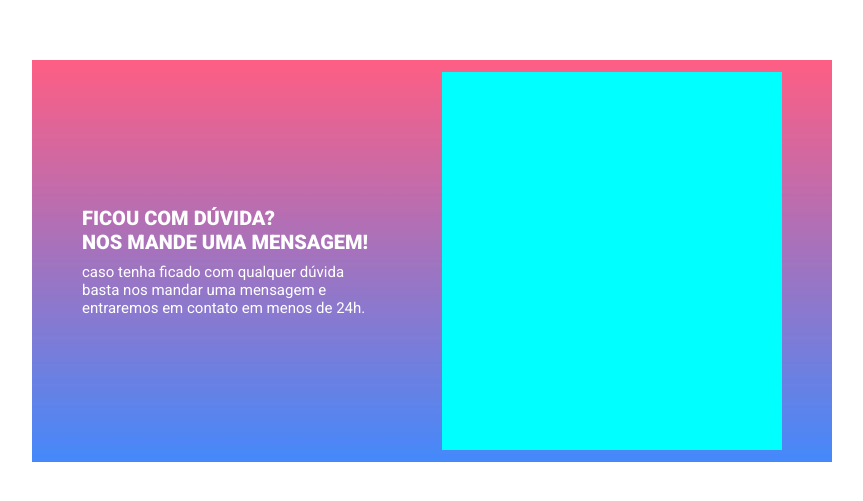
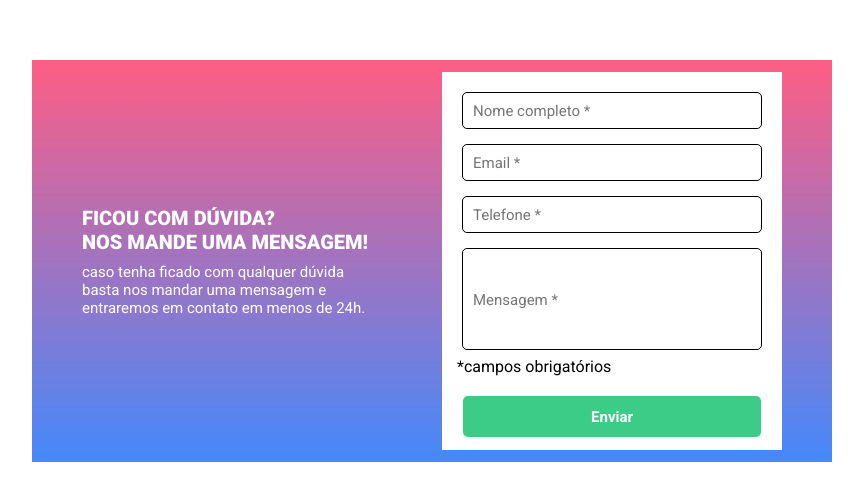
Before and after one commit to Gabriel-F-Freitas/formulario-com-validacao, a plain HTML site: page index.html in a window 1280 px wide. Shown: the part 139-640 px from the top of the page, without its empty margins (208-1071 px from the left). Drawn offline with Linux system fonts and the light colour scheme.

Commit message:
criados inputs do formulario

```diff
--- a/index.html
+++ b/index.html
@@ -23,11 +23,19 @@
                 </div>
 
                 <div class="texto">
-                    <p>caso tenha ficado com qualquer dúvida basta nos mandar uma mensagem e entraremos em contato em menos de 24h.</p>
+                    <p>caso tenha ficado com qualquer dúvida basta nos mandar uma mensagem e entraremos em contato em
+                        menos de 24h.</p>
                 </div>
             </div>
 
-            <div class="formulario"></div>
+            <form class="formulario">
+                <input type="text" class="nome borda-normal" placeholder="Nome completo *">
+                <input type="email" class="email borda-normal" placeholder="Email *">
+                <input type="tel" class="telefone borda-normal" placeholder="Telefone *">
+                <input type="textarea" class="mensagem borda-normal" placeholder="Mensagem *">
+                <p>*campos obrigatórios</p>
+                <button type="submit" class="btn">Enviar</button>
+            </form>
 
         </div>
     </main>
--- a/src/estilos.css
+++ b/src/estilos.css
@@ -49,5 +49,83 @@ main {
 .formulario {
     width: 340px;
     height: 378px;
-    background-color: aqua;
+    background-color: #fff;
+    display: flex;
+    flex-direction: column;
+    align-items: center;
 }
+
+.formulario .nome,
+.email,
+.telefone {
+    width: 298px;
+    height: 35px;
+
+}
+
+.formulario .nome {
+    margin-top: 20px;
+    margin-bottom: 15px;
+}
+
+.formulario .email,
+.telefone {
+    margin-bottom: 15px;
+}
+
+.formulario .mensagem {
+    width: 298px;
+    height: 100px;
+    margin-bottom: 7px;
+
+}
+
+.formulario p {
+    margin-bottom: 20px;
+    align-self: flex-start;
+    margin-left: 15px;
+    font: 15px;
+}
+
+.borda-normal{
+    border-radius: 5px;
+    border: 1px solid #000;
+
+}
+
+.formulario .btn {
+    width: 298px;
+    height: 41px;
+    top: 65px;
+    left: 19px;
+    border-radius: 5px;
+    background-color: #3CCC87;
+    font-family: Roboto;
+    font-weight: 700;
+    font-size: 15px;
+    color: #FFFFFF;
+    border: none;
+
+}
+
+.formulario .texto-vermelho {
+    color: #F52E2E;
+    font-size: 8px;
+    padding-left: 22px;
+    margin: 0;
+}
+
+input::placeholder {
+    padding-left: 10px;
+    padding-top: 8px;
+    font-size: 15px;
+
+}
+
+.borda-preenchido {
+    border: 1px solid #00C22B;
+}
+
+.borda-vermelha {
+    border: 1px solid #F52E2E;
+}
--- a/src/reset.css
+++ b/src/reset.css
@@ -3,3 +3,11 @@
     padding: 0;
     box-sizing: border-box;
 }
+
+body {
+    font-family: 'Roboto', sans-serif;
+}
+
+input {
+    all: unset;
+}
```
